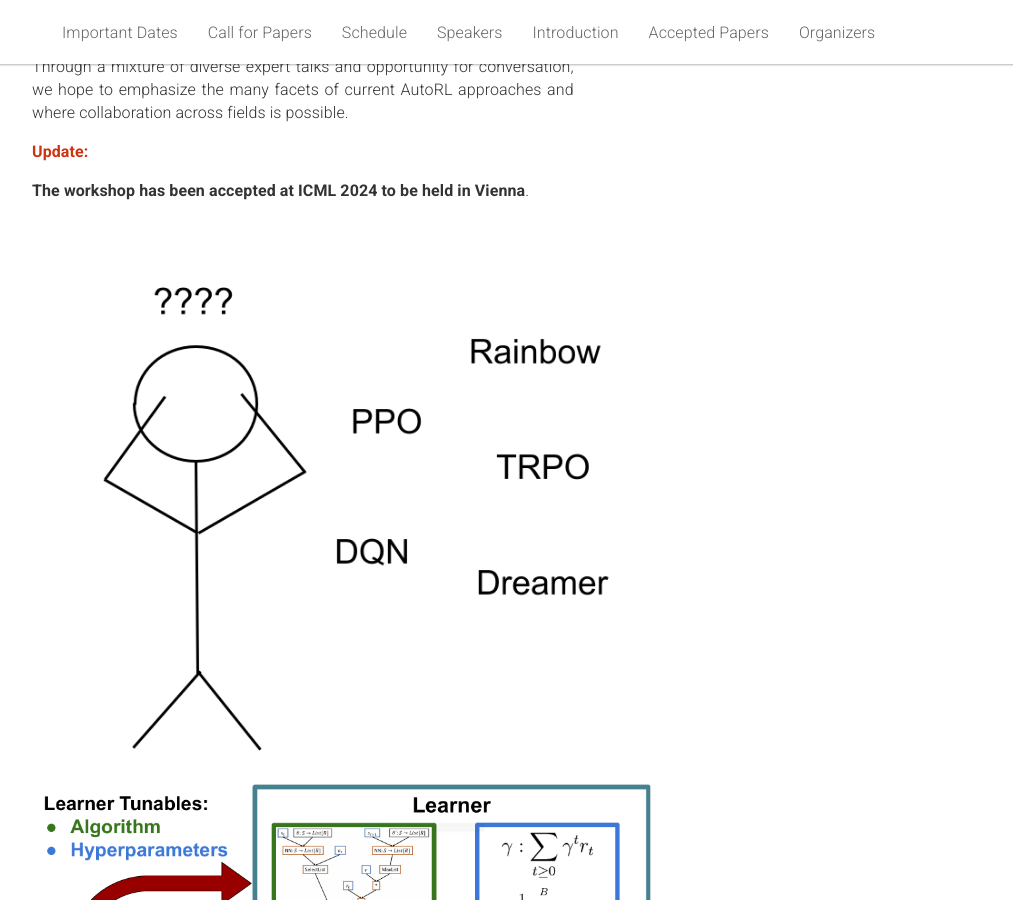
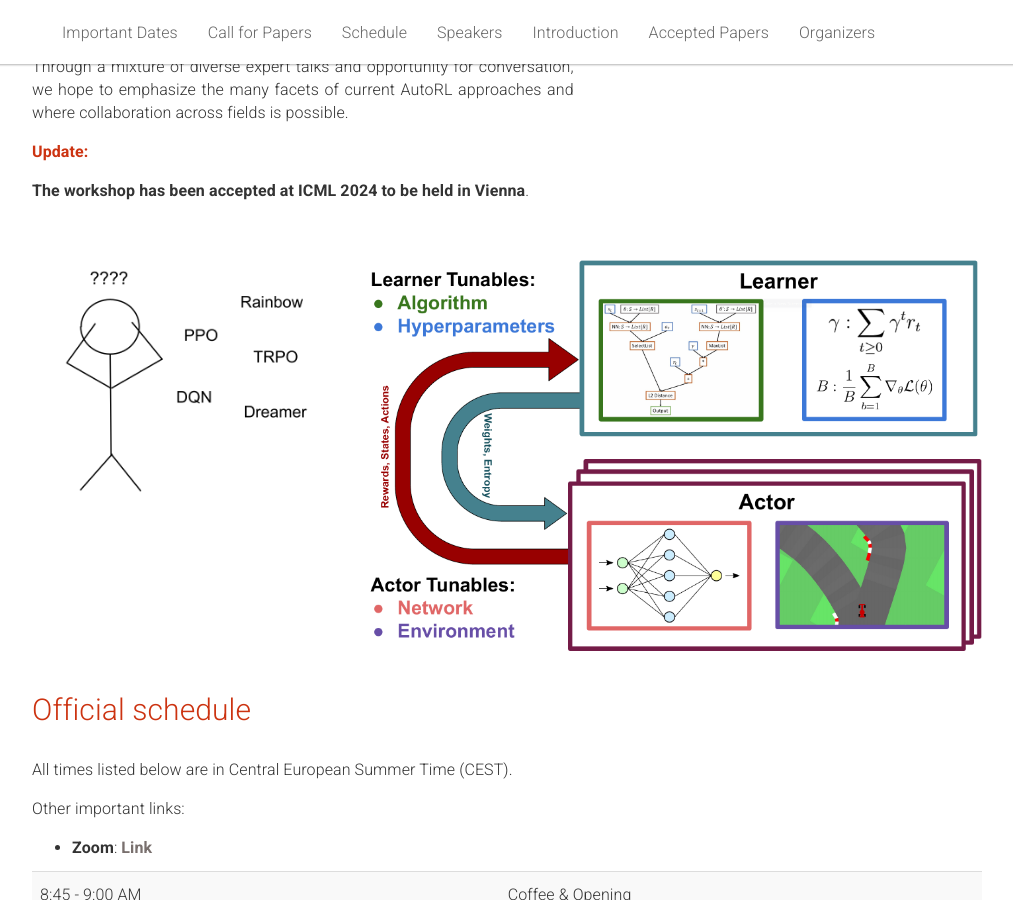
Before and after one commit to autorlworkshop/autorlworkshop.github.io, a Jekyll site: the page built from _pages/home.md, in a window 1280 px wide and 900 px high, scrolled down 809 px. Shown: the whole window, without its empty margins (133-1146 px from the left). Built offline with Jekyll 4.4.1, drawn with Linux system fonts in a browser that asks for light colours.

Commit message:
Small changes

```diff
--- a/_pages/home.md
+++ b/_pages/home.md
@@ -34,7 +34,7 @@ acknowledgements: ""
   </div>
   <div class="col-md-1 hidden-xs">
   </div>
-  <div class="col-xs-12 col-md-4">
+  <div class="col-xs-12 col-lg-4">
     <img class="cover" src="/static/img/fig_2_survey.png">
   </div>
 </div>
@@ -42,7 +42,7 @@ acknowledgements: ""
 <br/>
 
 <div class="row">
-    <div class="col-xs-8">
+    <div class="col-xs-4">
     <img src="/static/img/cover.png">
     </div>
     <div class="col-xs-8">
```
